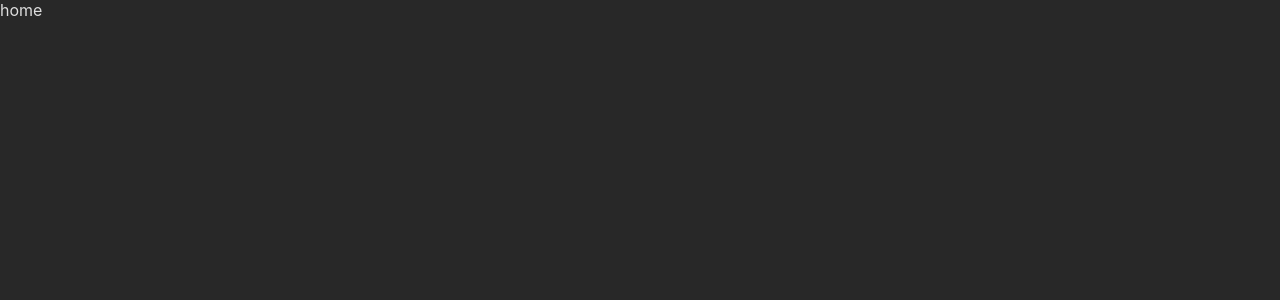
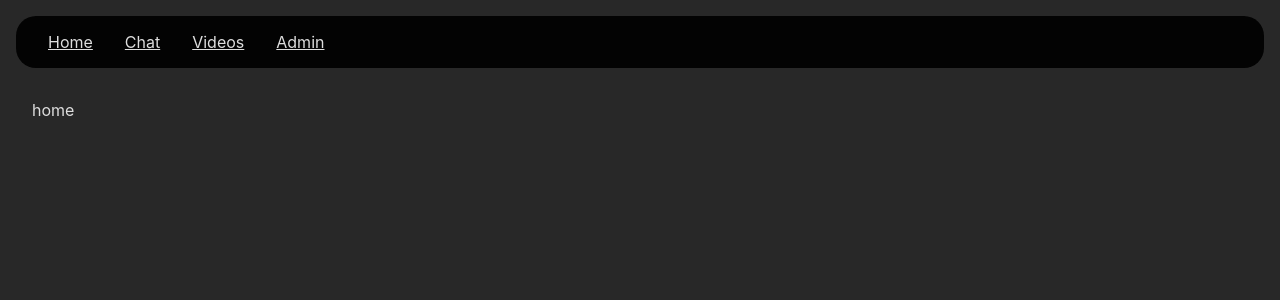
Before and after one commit to kuanoni/streamer-hub, a Next.js app: page / in a window 1280 px wide. Shown: the top 300 px of the page. Built offline with nearby package versions, Linux system fonts and the light colour scheme.

Commit message:
add navbar layout to home

```diff
--- a/src/pages/index.tsx
+++ b/src/pages/index.tsx
@@ -1,3 +1,9 @@
+import LayoutWithNavbar from '@/layouts/LayoutWithNavbar';
+
 export default function Home() {
 	return <div>home</div>;
 }
+
+Home.getLayout = function getLayout(page: JSX.Element) {
+	return <LayoutWithNavbar>{page}</LayoutWithNavbar>;
+};
```
